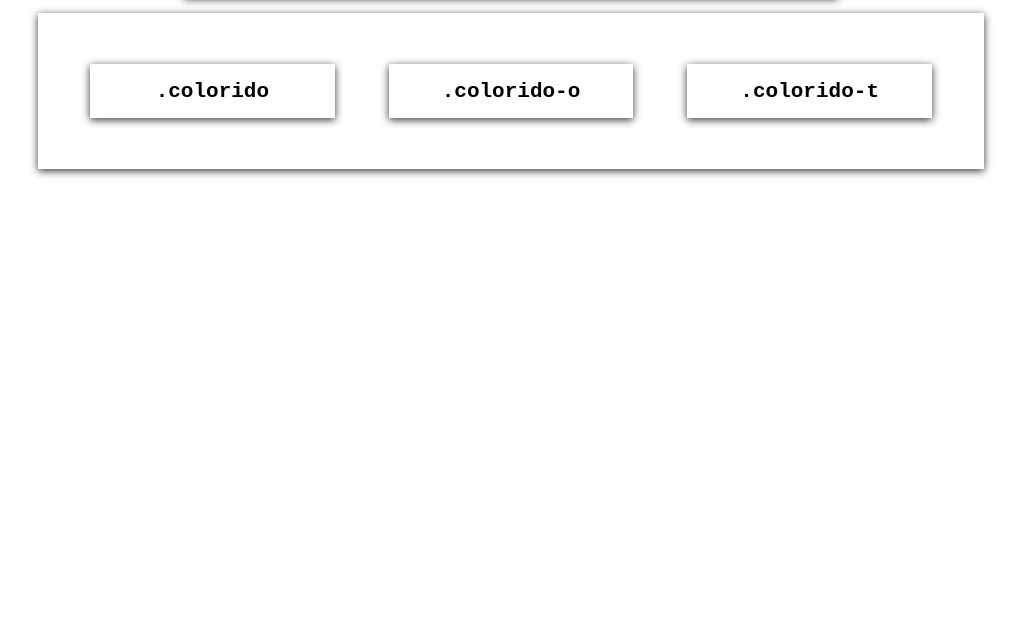
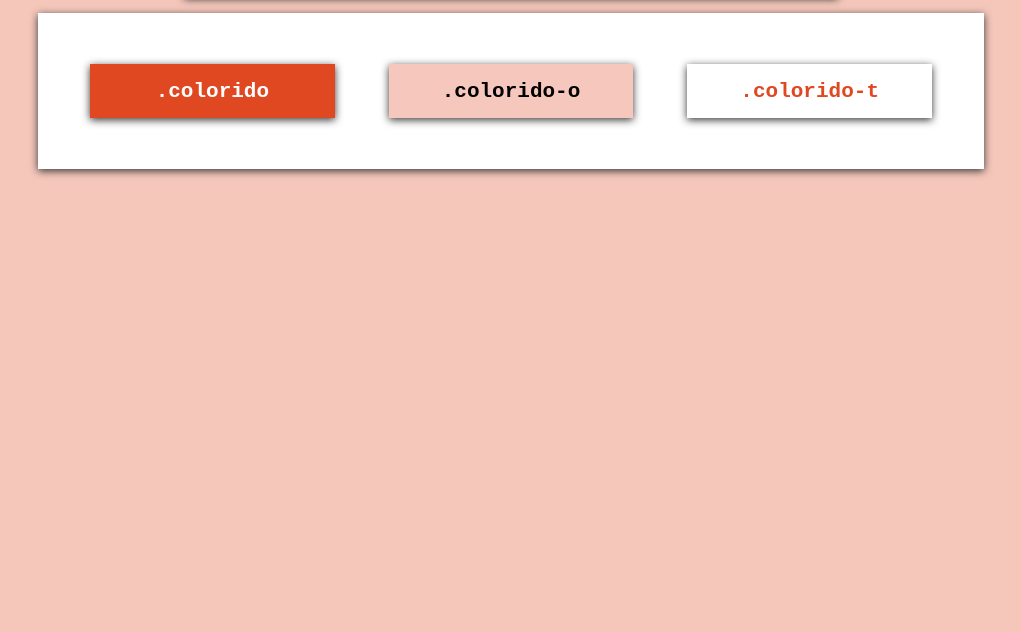
Before and after one commit to Parassharmaa/Colorido.JS, a plain HTML site: page index.html in a window 1280 px wide. Shown: the part 168-800 px from the top of the page, without its empty margins (129-1150 px from the left). Drawn offline with Linux system fonts and the light colour scheme.

Commit message:
Update index.html

```diff
--- a/index.html
+++ b/index.html
@@ -34,7 +34,7 @@
 		</h1>
 	</div>
 	</div>
-<script src="scripts/source/config.json"></script>
+<script src="scripts/config.json"></script>
 <script src="scripts/colorido.min.js" type="text/javascript"></script>
 </body>
 </html>
```
